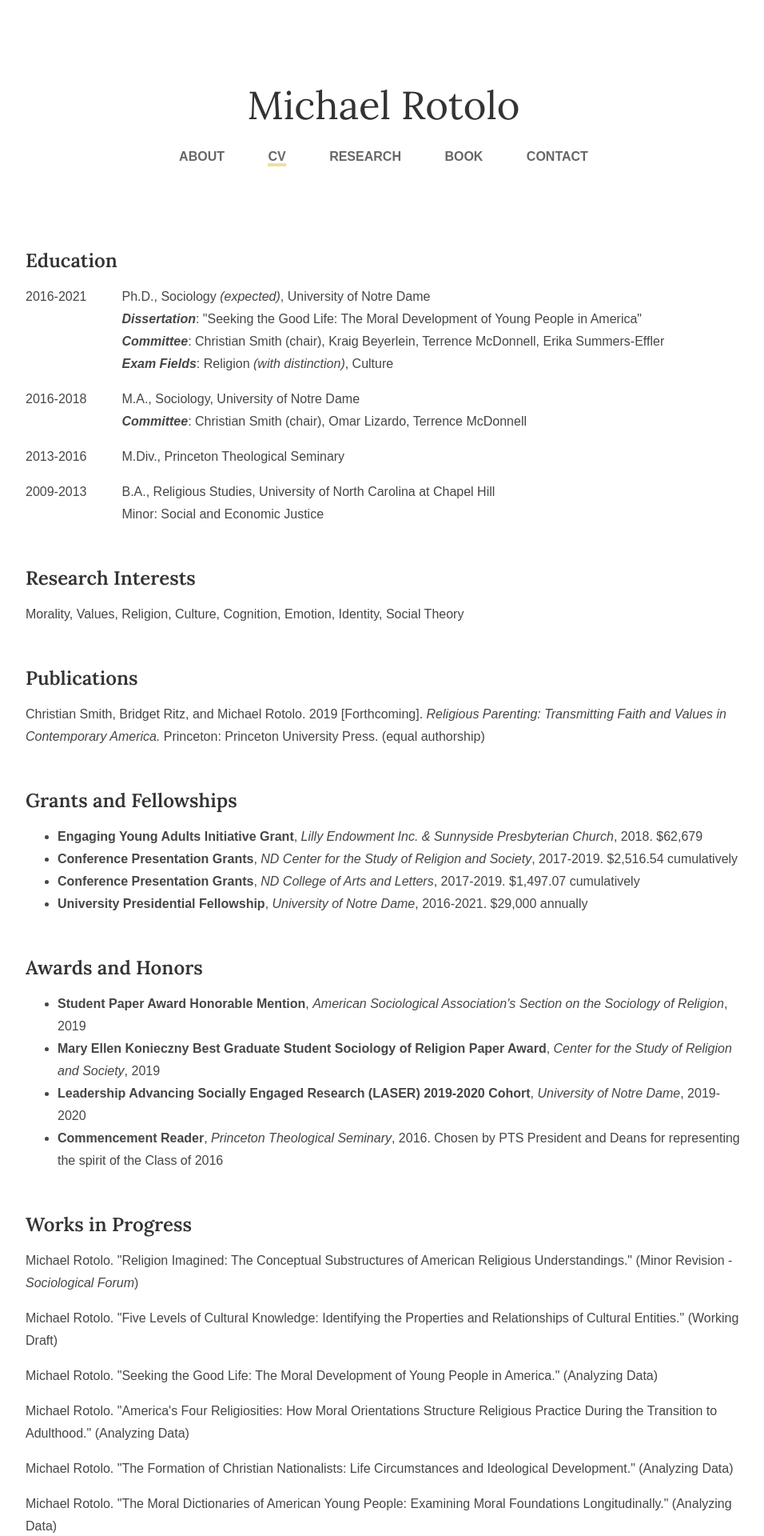
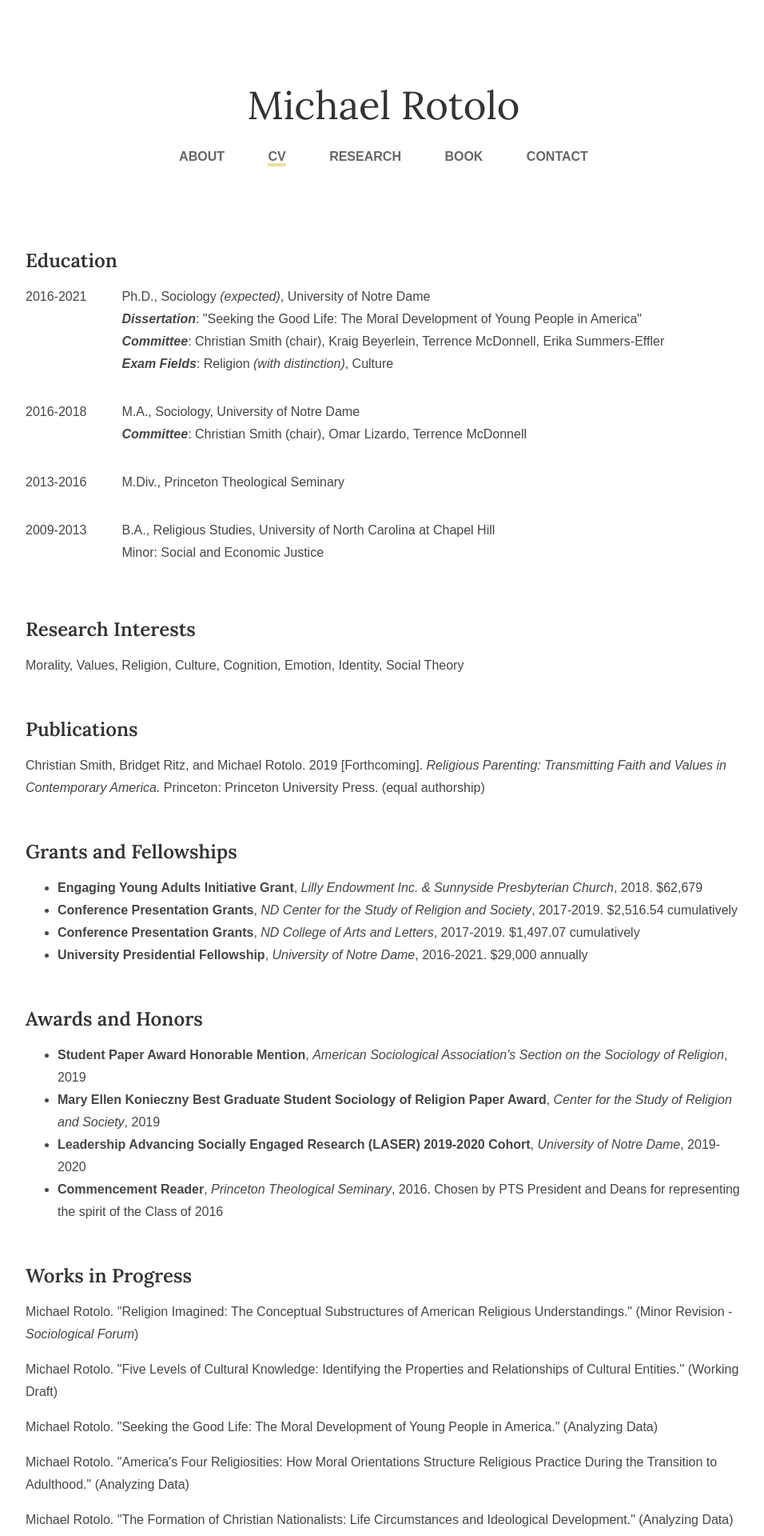
Before and after one commit to michaelrotolo/github.io, a Jekyll site: the page built from cv/index.html, in a window 1280 px wide. Shown: the top 1920 px of the page at 80% size, without its empty margins (160-1116 px from the left). Built offline with Jekyll 4.4.1, drawn with Linux system fonts in a browser that asks for light colours; some web fonts are replaced.

Commit message:
Update main.css

```diff
--- a/css/main.css
+++ b/css/main.css
@@ -90,6 +90,12 @@ p, ul, li {
 .cv-item p {
     margin-bottom: 0;
 }
+.right-desc p {
+    margin-top:0;
+}
+.right-desc {
+    margin-bottom:30px;
+}
 
 @media only screen and (min-width: 580px) {
     body {
@@ -120,6 +126,12 @@ p, ul, li {
         display:inline-block;
         width: 75%;
     }
+    .right-desc p {
+        margin-top:1em;
+    }
+    .right-desc {
+        margin-bottom:1em;
+    }
 }
 
 
```
